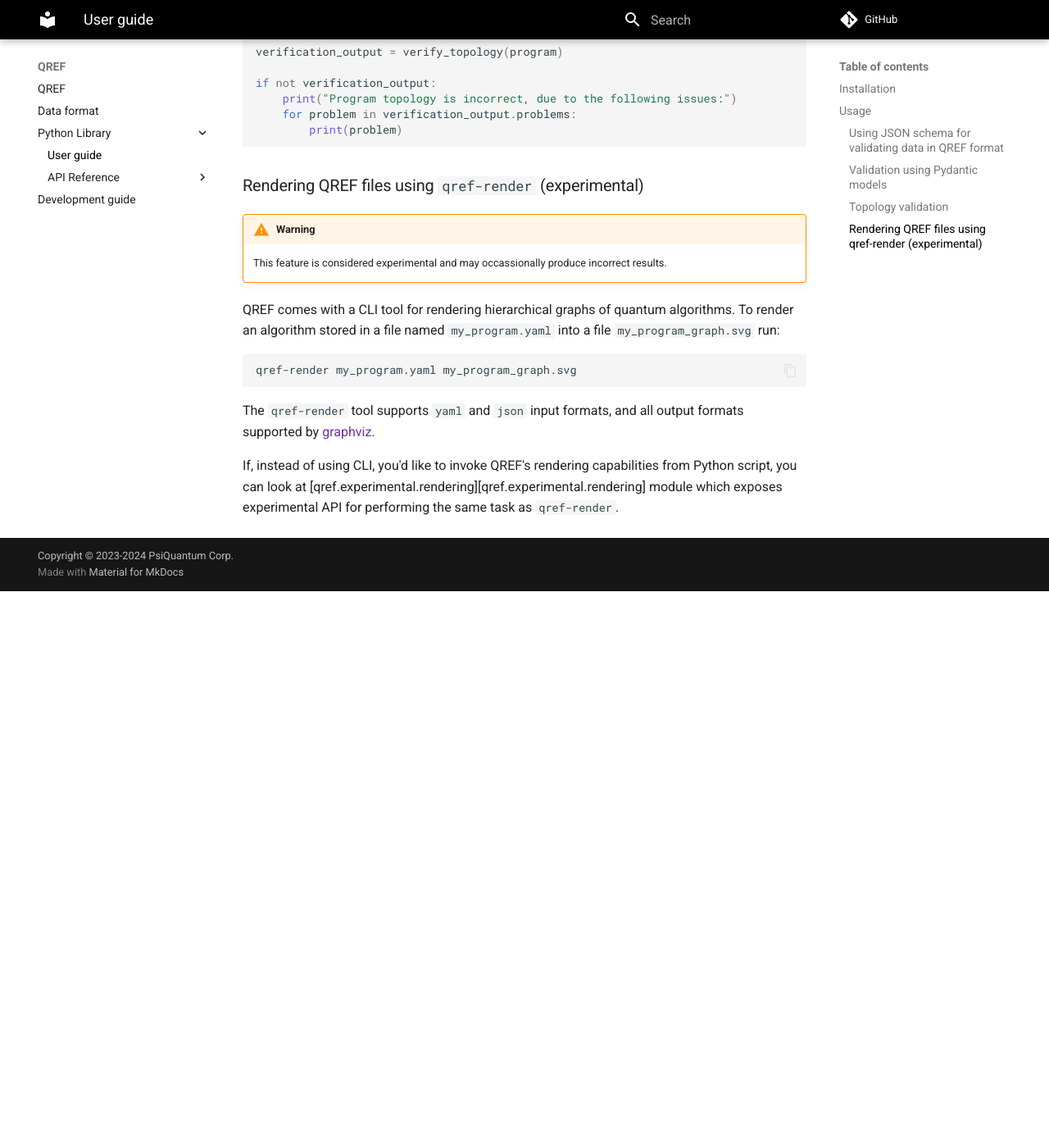
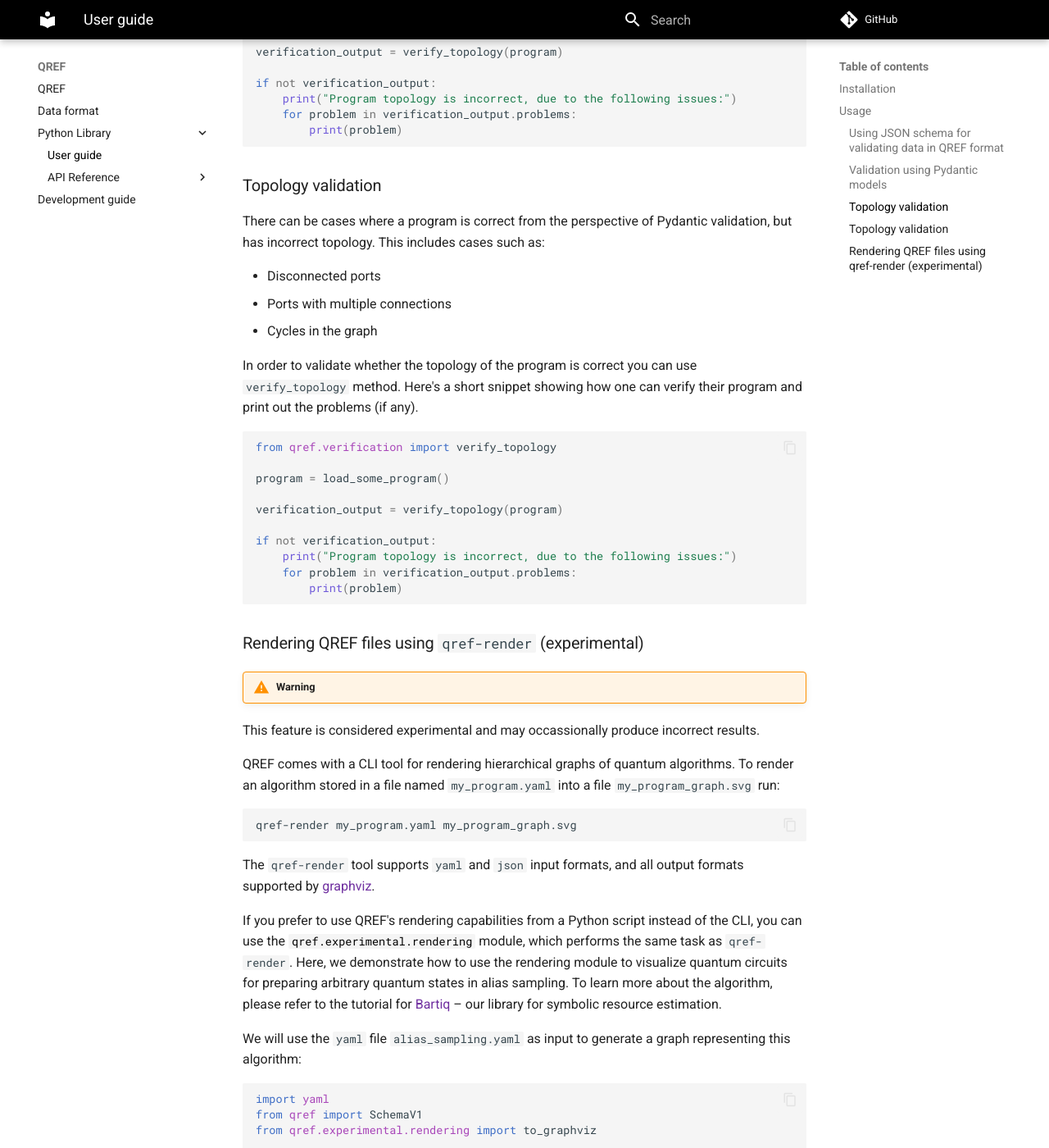
Before and after one commit to PsiQ/qref, an MkDocs documentation site: the page built from docs/library/userguide.md, in a window 1280 px wide and 1400 px high, scrolled down 1518 px. Shown: the whole window at 82% size. Built offline with MkDocs 1.6.1 and Material for MkDocs 9.7.7, drawn with Linux system fonts in a browser that asks for light colours; comment, search, counter and statistics services are not loaded; the version menu is left out; before the commit the page ends 2239 px from its top, so only the background shows below that; some of the changed text lies outside the part shown.

Commit message:
docs: Add Example for Using Rendering Module in Documentation (#103)

````diff
--- a/docs/library/userguide.md
+++ b/docs/library/userguide.md
@@ -40,8 +40,7 @@ validate(schema, data)
 
 If you are familiar with [Pydantic](https://docs.pydantic.dev/latest/), you might find
 it easier to work with QREF Pydantic models instead of interacting with JSON schema directly.
-In the example below, we create an instance of [`SchemaV1`][qref.SchemaV1] model from
-validated data stored in QREF format:
+In the example below, we create an instance of [`SchemaV1`][qref.SchemaV1] model from validated data stored in QREF format:
 
 ```python
 from qref import SchemaV1
@@ -76,13 +75,35 @@ if not verification_output:
 
 ```
 
+### Topology validation
+
+There can be cases where a program is correct from the perspective of Pydantic validation, but has incorrect topology. This includes cases such as:
+
+- Disconnected ports
+- Ports with multiple connections
+- Cycles in the graph
+
+In order to validate whether the topology of the program is correct you can use `verify_topology` method. Here's a short snippet showing how one can verify their program and print out the problems (if any).
+
+```python
+from qref.verification import verify_topology
+
+program = load_some_program()
+
+verification_output = verify_topology(program)
+
+if not verification_output:
+    print("Program topology is incorrect, due to the following issues:")
+    for problem in verification_output.problems:
+        print(problem)
+
+```
+
 ### Rendering QREF files using `qref-render` (experimental)
 
 !!! Warning
-
-    This feature is considered experimental and may occassionally produce
-    incorrect results.
-
+ This feature is considered experimental and may occassionally produce
+ incorrect results.
 
 QREF comes with a CLI tool for rendering hierarchical graphs of quantum
 algorithms. To render an algorithm stored in a file named `my_program.yaml` into a
@@ -95,6 +116,24 @@ qref-render my_program.yaml my_program_graph.svg
 The `qref-render` tool supports `yaml` and `json` input formats, and all
 output formats supported by [graphviz](https://graphviz.org/).
 
-If, instead of using CLI, you'd like to invoke QREF's rendering capabilities
-from Python script, you can look at [qref.experimental.rendering][qref.experimental.rendering]
-module which exposes experimental API for performing the same task as `qref-render`.
+If you prefer to use QREF's rendering capabilities from a Python script instead of the CLI, you can use the [`qref.experimental.rendering`](qref.experimental.rendering) module,  which performs the same task as `qref-render`. Here, we demonstrate how to use the rendering module to visualize quantum circuits for preparing arbitrary quantum states in alias sampling. To learn more about the algorithm, please refer to the tutorial for [Bartiq](https://psiq.github.io/bartiq/latest/tutorials/02_alias_sampling_basic/) – our library for symbolic resource estimation.
+
+We will use the `yaml` file `alias_sampling.yaml` as input to generate a graph representing this algorithm:
+
+```python
+import yaml
+from qref import SchemaV1
+from qref.experimental.rendering import to_graphviz
+
+# Load the YAML file
+with open("../examples/alias_sampling.yaml", "r") as f:
+    data = yaml.safe_load(f)
+
+# Validate the schema and convert to Graphviz object
+program = SchemaV1.model_validate(data)
+gv_object = to_graphviz(program)
+
+# Render the Graphviz object to a PNG file
+gv_object.render("alias_sampling", format="png")
+```
+![alias_sampling|500](../images/as.png)
````
Also changed, not shown: docs/examples/alias_sampling.yaml (added, +205 -0 lines), docs/images/as.png (added), 2 other files.
